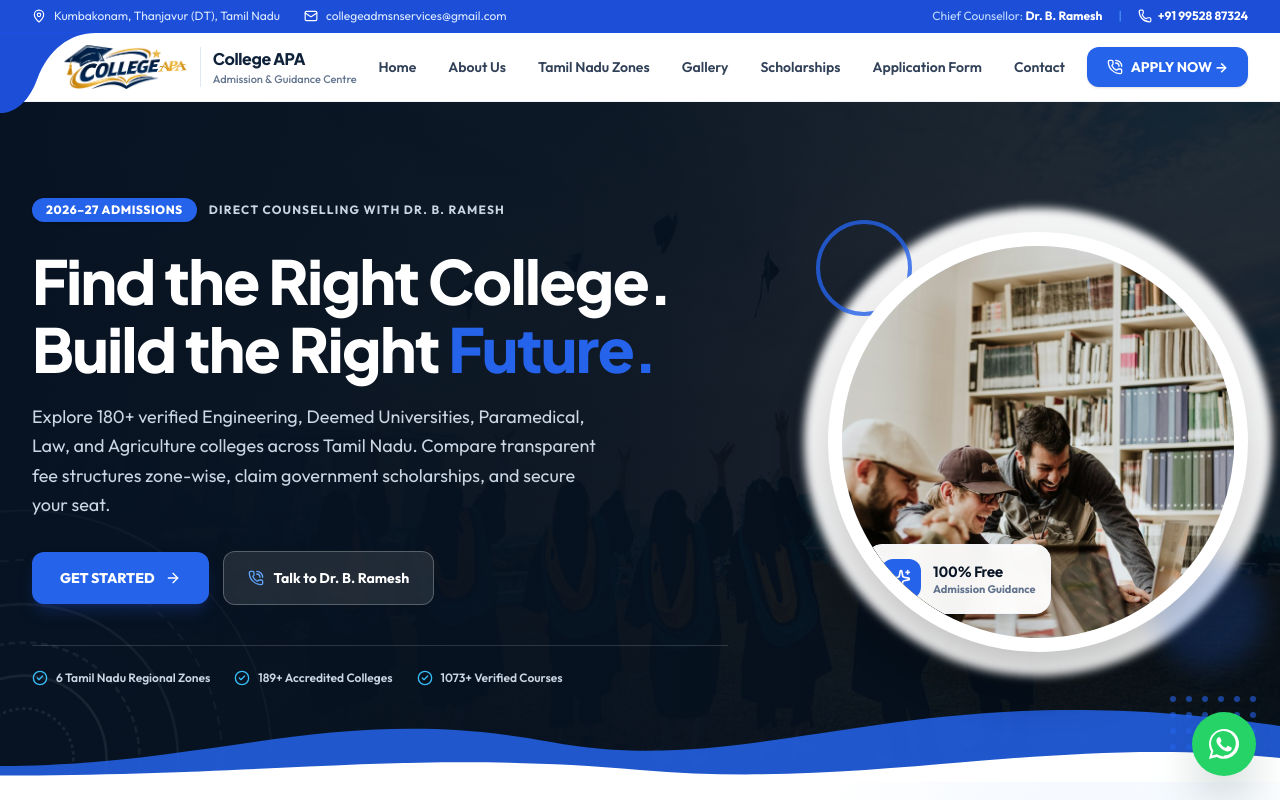
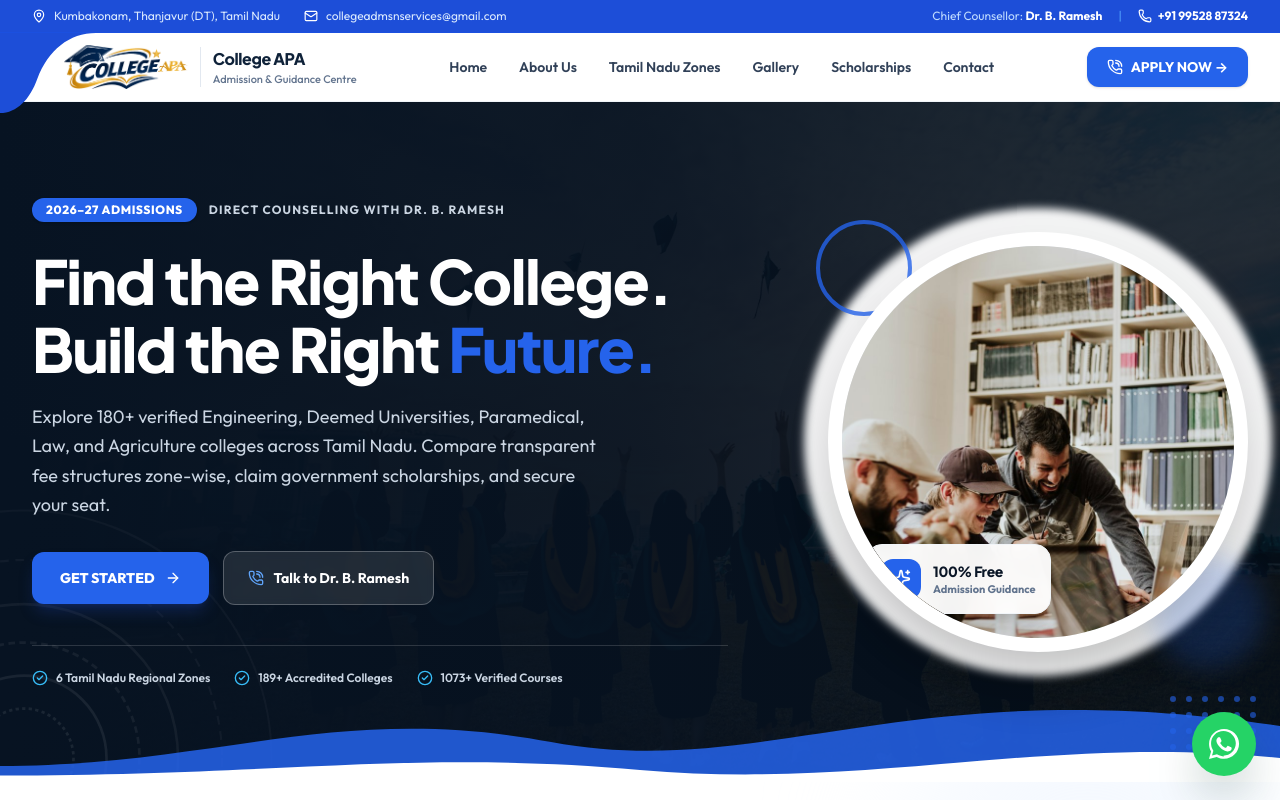
Before and after one commit to DevelUPsolutionz/college-apa, a React (Vite) app: page / in a window 1280 px wide. Shown: the top 800 px of the page. Built offline with nearby package versions, Linux system fonts and the light colour scheme.

Commit message:
feat: remove application form nav link from header

```diff
--- a/src/components/Navbar.tsx
+++ b/src/components/Navbar.tsx
@@ -12,7 +12,6 @@ const navLinks = [
   { label: 'Tamil Nadu Zones', target: 'zones' },
   { label: 'Gallery', target: 'gallery' },
   { label: 'Scholarships', target: 'scholarships' },
-  { label: 'Application Form', target: 'application' },
   { label: 'Contact', target: 'contact' },
 ];
 
```
